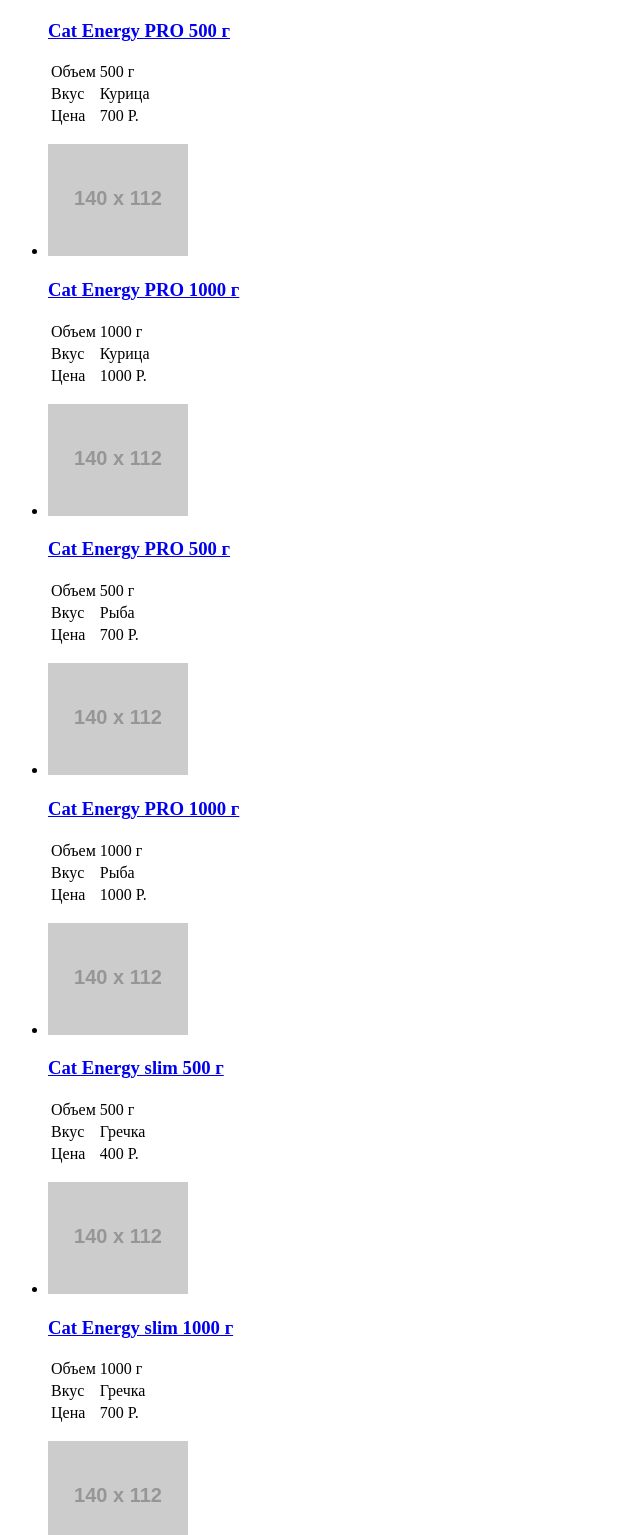
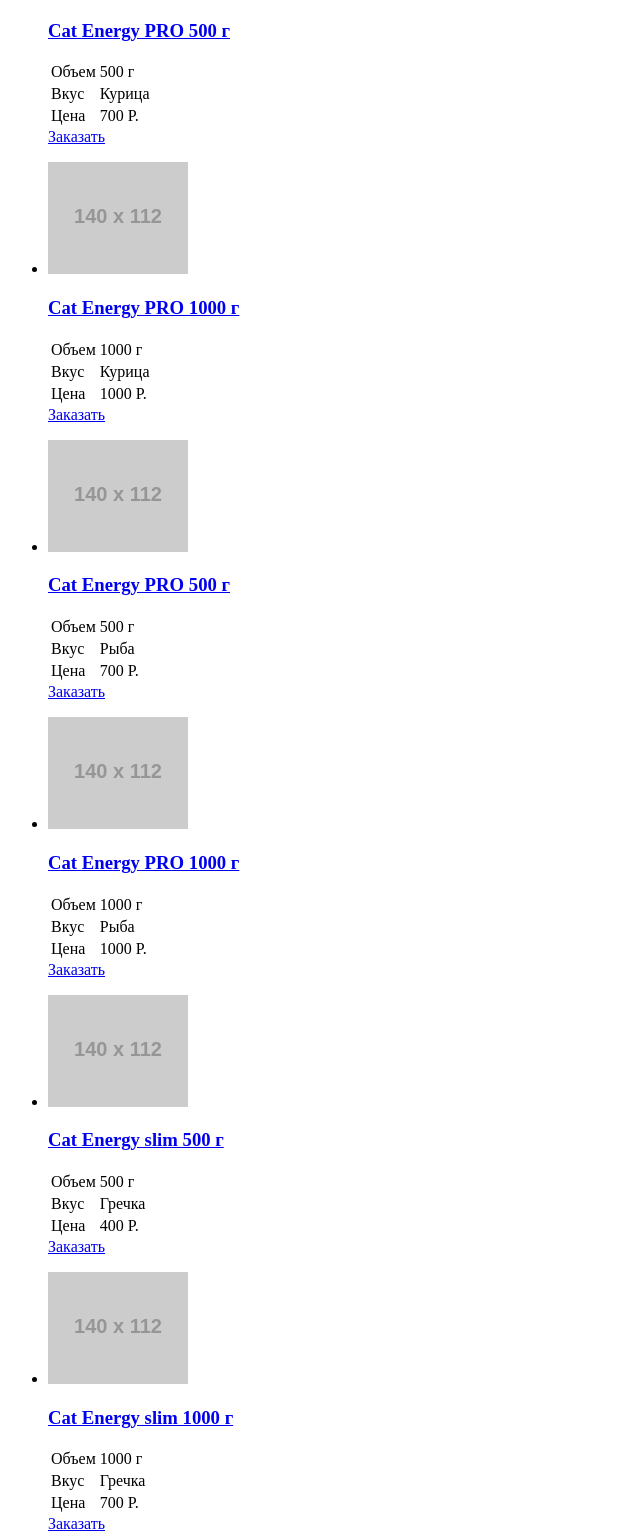
Before and after one commit to tatyana-shestakova/875833-cat-energy-20, a website: page source/catalog.html in a window 1280 px wide. Shown: the part 322-1857 px from the top of the page, without its empty margins (0-640 px from the left). Drawn offline with Linux system fonts and the light colour scheme; placeholder pictures from the web are drawn by us.

Commit message:
Исправила текст

```diff
--- a/source/catalog.html
+++ b/source/catalog.html
@@ -54,7 +54,7 @@
                     </tr>
                   </table>
                 </div>
-                <a class="product__button basic-button" href="#"></a>
+                <a class="product__button basic-button" href="#">Заказать</a>
               </div>
             </li>
             <li class="catalog__item">
@@ -81,7 +81,7 @@
                     </tr>
                   </table>
                 </div>
-                <a class="product__button basic-button" href="#"></a>
+                <a class="product__button basic-button" href="#">Заказать</a>
               </div>
             </li>
             <li class="catalog__item">
@@ -108,7 +108,7 @@
                     </tr>
                   </table>
                 </div>
-                <a class="product__button basic-button" href="#"></a>
+                <a class="product__button basic-button" href="#">Заказать</a>
               </div>
             </li>
             <li class="catalog__item">
@@ -135,7 +135,7 @@
                     </tr>
                   </table>
                 </div>
-                <a class="product__button basic-button" href="#"></a>
+                <a class="product__button basic-button" href="#">Заказать</a>
               </div>
             </li>
             <li class="catalog__item">
@@ -162,7 +162,7 @@
                     </tr>
                   </table>
                 </div>
-                <a class="product__button basic-button" href="#"></a>
+                <a class="product__button basic-button" href="#">Заказать</a>
               </div>
             </li>
             <li class="catalog__item">
@@ -189,7 +189,7 @@
                     </tr>
                   </table>
                 </div>
-                <a class="product__button basic-button" href="#"></a>
+                <a class="product__button basic-button" href="#">Заказать</a>
               </div>
             </li>
             <li class="catalog__item">
@@ -216,7 +216,7 @@
                     </tr>
                   </table>
                 </div>
-                <a class="product__button basic-button" href="#"></a>
+                <a class="product__button basic-button" href="#">Заказать</a>
               </div>
             </li>
           </ul>
```
